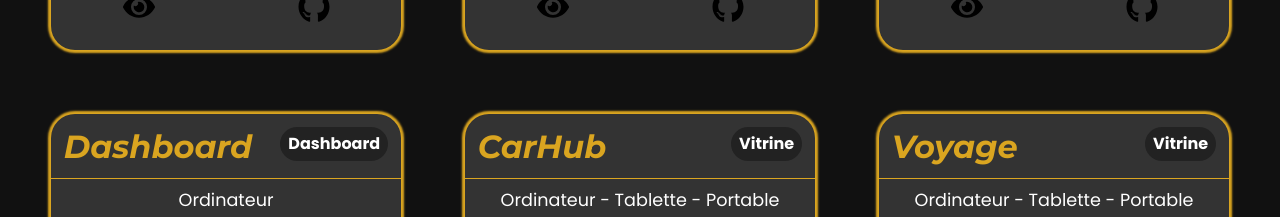
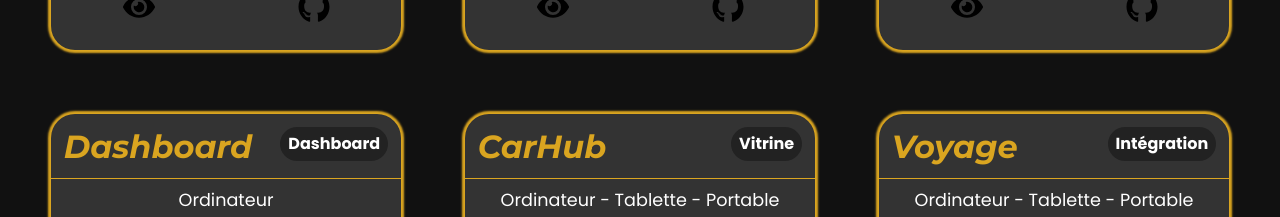
Before and after one commit to B-Frederic/Mon-Portfolio, a React (Vite) app: page / in a window 1280 px wide. Shown: the part 3460-3677 px from the top of the page. Built offline with nearby package versions, Linux system fonts and the light colour scheme.

Commit message:
patch: change img project portfolio

```diff
--- a/src/data/data_projects.js
+++ b/src/data/data_projects.js
@@ -103,7 +103,7 @@ const dataProjects = [
     },
     {
         title: "Voyage",
-        tag: "Vitrine",
+        tag: "Intégration",
         img: `${voyage}`,
         alt: "photo du site Voyage",
         front: "react",
```
Also changed, not shown: src/assets/img/portfolio.png.
